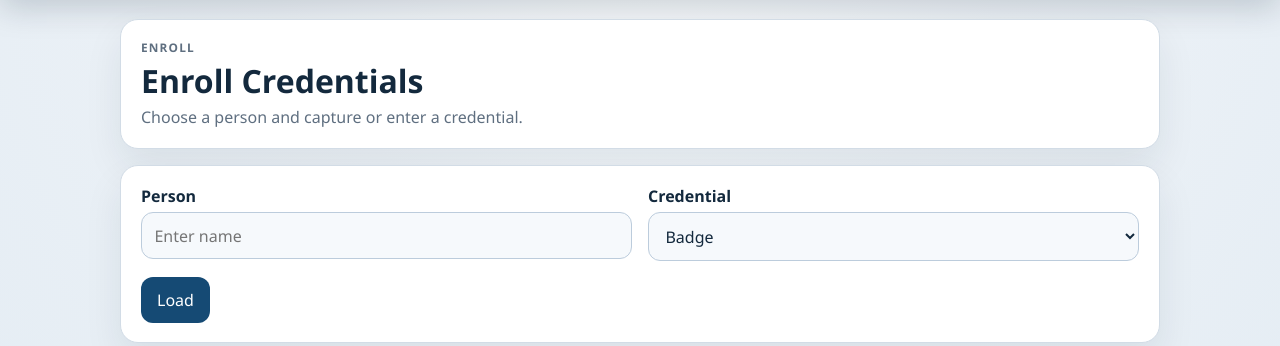
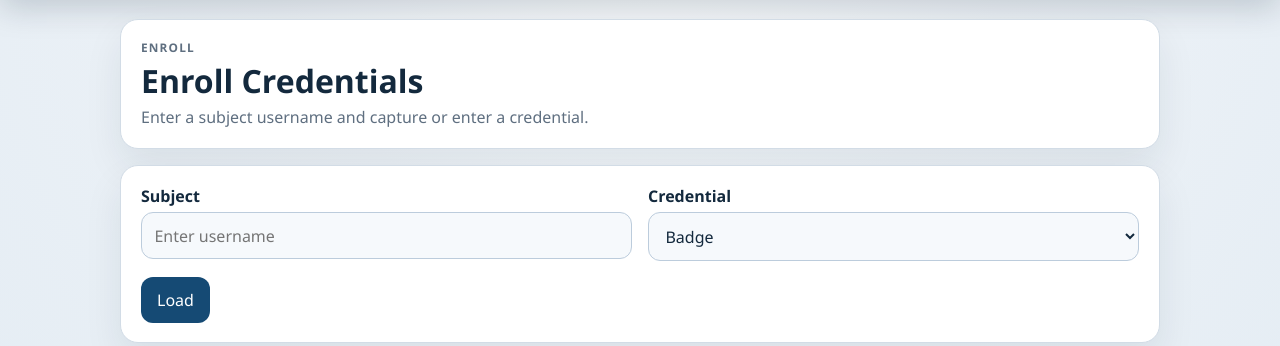
Before and after one commit to noahstephenson/MFA-System, a Django app: page /app/enroll/ in a window 1280 px wide. Shown: the part 127-473 px from the top of the page. Run offline with Django 5.2, Linux system fonts and the light colour scheme.

Commit message:
Use subject username for operator flows

```diff
--- a/django_app/core/forms.py
+++ b/django_app/core/forms.py
@@ -13,9 +13,15 @@ User = get_user_model()
 
 
 class AccessStartForm(forms.Form):
-    user = forms.ModelChoiceField(
-        queryset=User.objects.none(),
-        label="Person",
+    username = forms.CharField(
+        label="Subject",
+        strip=True,
+        widget=forms.TextInput(
+            attrs={
+                "autocomplete": "username",
+                "placeholder": "Enter username",
+            },
+        ),
     )
     resource = forms.ModelChoiceField(
         queryset=ProtectedResource.objects.none(),
@@ -40,10 +46,18 @@ class AccessStartForm(forms.Form):
 
     def __init__(self, *args, **kwargs):
         super().__init__(*args, **kwargs)
-        self.fields["user"].queryset = User.objects.filter(is_active=True).order_by("username")
         self.fields["resource"].queryset = ProtectedResource.objects.filter(active=True).order_by("name")
-        self.fields["user"].empty_label = None
         self.fields["resource"].empty_label = None
+
+    def clean_username(self):
+        username = str(self.cleaned_data.get("username") or "").strip()
+        if not username:
+            raise forms.ValidationError("Enter a username.")
+        user = User.objects.filter(username__iexact=username, is_active=True).first()
+        if user is None:
+            raise forms.ValidationError("Enter a known active username.")
+        self.cleaned_data["user"] = user
+        return username
 
     def clean_tier(self):
         tier = normalize_access_tier(self.cleaned_data.get("tier"))
@@ -66,24 +80,24 @@ class AccessStartForm(forms.Form):
 class UserSelectionForm(forms.Form):
     user = forms.ModelChoiceField(
         queryset=User.objects.none(),
-        label="Person",
+        label="Subject",
         required=False,
     )
 
     def __init__(self, *args, **kwargs):
         super().__init__(*args, **kwargs)
         self.fields["user"].queryset = User.objects.filter(is_active=True).order_by("username")
-        self.fields["user"].empty_label = "Select a person"
+        self.fields["user"].empty_label = "Select a subject"
 
 
 class EnrollmentChooserForm(forms.Form):
-    person_name = forms.CharField(
-        label="Person",
+    username = forms.CharField(
+        label="Subject",
         strip=True,
         widget=forms.TextInput(
             attrs={
-                "autocomplete": "name",
-                "placeholder": "Enter name",
+                "autocomplete": "username",
+                "placeholder": "Enter username",
             },
         ),
     )
@@ -96,11 +110,11 @@ class EnrollmentChooserForm(forms.Form):
         label="Credential",
     )
 
-    def clean_person_name(self):
-        person_name = str(self.cleaned_data.get("person_name") or "").strip()
-        if not person_name:
-            raise forms.ValidationError("Enter a person name.")
-        return person_name
+    def clean_username(self):
+        username = str(self.cleaned_data.get("username") or "").strip()
+        if not username:
+            raise forms.ValidationError("Enter a username.")
+        return username
 
     def clean_credential_type(self):
         credential_type = str(self.cleaned_data.get("credential_type") or "").strip()
@@ -115,16 +129,16 @@ class EnrollmentChooserForm(forms.Form):
 
 
 class CapturedCredentialForm(forms.Form):
-    person_name = forms.CharField(
+    username = forms.CharField(
         widget=forms.HiddenInput(),
     )
     captured_identifier = forms.CharField(widget=forms.HiddenInput())
 
-    def clean_person_name(self):
-        person_name = str(self.cleaned_data.get("person_name") or "").strip()
-        if not person_name:
-            raise forms.ValidationError("Enter a person name.")
-        return person_name
+    def clean_username(self):
+        username = str(self.cleaned_data.get("username") or "").strip()
+        if not username:
+            raise forms.ValidationError("Enter a username.")
+        return username
 
     def clean_captured_identifier(self):
         identifier = str(self.cleaned_data.get("captured_identifier") or "").strip()
@@ -134,7 +148,7 @@ class CapturedCredentialForm(forms.Form):
 
 
 class PinEnrollmentForm(forms.Form):
-    person_name = forms.CharField(
+    username = forms.CharField(
         widget=forms.HiddenInput(),
     )
     pin = forms.CharField(
@@ -159,11 +173,11 @@ class PinEnrollmentForm(forms.Form):
         super().__init__(*args, **kwargs)
         self.fields["label"].widget.attrs.update({"placeholder": "Optional label"})
 
-    def clean_person_name(self):
-        person_name = str(self.cleaned_data.get("person_name") or "").strip()
-        if not person_name:
-            raise forms.ValidationError("Enter a person name.")
-        return person_name
+    def clean_username(self):
+        username = str(self.cleaned_data.get("username") or "").strip()
+        if not username:
+            raise forms.ValidationError("Enter a username.")
+        return username
 
     def clean_pin(self):
         pin = str(self.cleaned_data.get("pin") or "").strip()
--- a/django_app/core/templates/core/access_result.html
+++ b/django_app/core/templates/core/access_result.html
@@ -20,7 +20,7 @@
         <h2 style="margin-top: 0;">Request details</h2>
         <ul class="detail-list">
             <li>
-                <span class="detail-label">Person</span>
+                <span class="detail-label">Subject</span>
                 {{ session.user.username|default:"Unknown" }}
             </li>
             <li>
--- a/django_app/core/templates/core/enroll.html
+++ b/django_app/core/templates/core/enroll.html
@@ -7,7 +7,7 @@
     <div>
         <div class="eyebrow">Enroll</div>
         <h1>Enroll Credentials</h1>
-        <p class="lead">Choose a person and capture or enter a credential.</p>
+        <p class="lead">Enter a subject username and capture or enter a credential.</p>
     </div>
 </section>
 
@@ -15,9 +15,9 @@
     <form method="get" class="form-grid">
         <div class="action-grid">
             <div class="form-field">
-                <label for="{{ chooser_form.person_name.id_for_label }}">{{ chooser_form.person_name.label }}</label>
-                {{ chooser_form.person_name }}
-                {{ chooser_form.person_name.errors }}
+                <label for="{{ chooser_form.username.id_for_label }}">{{ chooser_form.username.label }}</label>
+                {{ chooser_form.username }}
+                {{ chooser_form.username.errors }}
             </div>
             <div class="form-field">
                 <label for="{{ chooser_form.credential_type.id_for_label }}">{{ chooser_form.credential_type.label }}</label>
@@ -33,7 +33,7 @@
 
 {% if selected_user %}
     <section class="panel compact">
-        <div class="eyebrow">Current person</div>
+        <div class="eyebrow">Current subject</div>
         <h2 style="margin-bottom: 0;">{{ selected_user.username }}</h2>
     </section>
 
@@ -45,7 +45,7 @@
             <form method="post" class="actions" style="margin-bottom: 1rem;">
                 {% csrf_token %}
                 <input type="hidden" name="action" value="capture-rfid">
-                <input type="hidden" name="person_name" value="{{ selected_user.username }}">
+                <input type="hidden" name="username" value="{{ selected_user.username }}">
                 <input type="hidden" name="credential_type" value="rfid">
                 <button type="submit">Scan Badge</button>
             </form>
@@ -62,7 +62,7 @@
                     {% csrf_token %}
                     <input type="hidden" name="action" value="save-rfid">
                     <input type="hidden" name="credential_type" value="rfid">
-                    {{ badge_save_form.person_name }}
+                    {{ badge_save_form.username }}
                     {{ badge_save_form.captured_identifier }}
                     <button type="submit">Save Badge</button>
                 </form>
@@ -75,7 +75,7 @@
             <form method="post" class="actions" style="margin-bottom: 1rem;">
                 {% csrf_token %}
                 <input type="hidden" name="action" value="capture-fingerprint">
-                <input type="hidden" name="person_name" value="{{ selected_user.username }}">
+                <input type="hidden" name="username" value="{{ selected_user.username }}">
                 <input type="hidden" name="credential_type" value="biometric">
                 <button type="submit">Capture Fingerprint</button>
             </form>
@@ -92,7 +92,7 @@
                     {% csrf_token %}
                     <input type="hidden" name="action" value="save-fingerprint">
                     <input type="hidden" name="credential_type" value="biometric">
-                    {{ fingerprint_save_form.person_name }}
+                    {{ fingerprint_save_form.username }}
                     {{ fingerprint_save_form.captured_identifier }}
                     <button type="submit">Save Fingerprint</button>
                 </form>
@@ -106,7 +106,7 @@
                 {% csrf_token %}
                 <input type="hidden" name="action" value="save-pin">
                 <input type="hidden" name="credential_type" value="pin">
-                {{ pin_form.person_name }}
+                {{ pin_form.username }}
                 {{ pin_form.non_field_errors }}
                 <div class="form-field">
                     <label for="{{ pin_form.pin.id_for_label }}">{{ pin_form.pin.label }}</label>
--- a/django_app/core/templates/core/home.html
+++ b/django_app/core/templates/core/home.html
@@ -20,7 +20,7 @@
     <a class="feature-card" href="{% url 'core:access-start' %}">
         <div class="eyebrow">Step 2</div>
         <h2>Start Access Request</h2>
-        <p class="muted">Choose the person, resource, and tier, then run the check.</p>
+        <p class="muted">Enter the subject username, resource, and tier, then run the check.</p>
     </a>
 </div>
 {% endblock content %}
--- a/django_app/core/views.py
+++ b/django_app/core/views.py
@@ -90,10 +90,10 @@ def _operator_message(message):
         "Node-RED request timed out.": "Factor service timed out.",
         "Node-RED returned an invalid factor payload.": "Factor data was incomplete.",
         "Node-RED did not return any factor data.": "No factor data was returned.",
-        "RFID credential is not enrolled for this user.": "Badge is not enrolled for this person.",
+        "RFID credential is not enrolled for this user.": "Badge is not enrolled for this subject.",
         "RFID data was not collected.": "Badge scan unavailable.",
         "RFID data was not returned.": "Badge scan unavailable.",
-        "Fingerprint credential is not enrolled for this user.": "Fingerprint is not enrolled for this person.",
+        "Fingerprint credential is not enrolled for this user.": "Fingerprint is not enrolled for this subject.",
         "Fingerprint data was not returned.": "Fingerprint result unavailable.",
     }
     if cleaned in rewrites:
@@ -125,45 +125,45 @@ def _selected_user_from_value(raw_user_id):
     return User.objects.filter(id=int(raw_user_id), is_active=True).first()
 
 
-def _normalize_person_name(raw_name):
-    return str(raw_name or "").strip()
+def _normalize_username(raw_username):
+    return str(raw_username or "").strip()
 
 
-def _username_for_person_name(person_name):
-    username = slugify(person_name).replace("-", "_")
-    return username or person_name
+def _canonical_username(raw_username):
+    normalized_username = _normalize_username(raw_username)
+    username = slugify(normalized_username).replace("-", "_")
+    return username or normalized_username
 
 
-def _get_or_create_person(person_name):
-    normalized_name = _normalize_person_name(person_name)
-    if not normalized_name:
+def _get_or_create_subject(username):
+    canonical_username = _canonical_username(username)
+    if not canonical_username:
         return None
 
-    username = _username_for_person_name(normalized_name)
-    user = User.objects.filter(username__iexact=username).first()
+    user = User.objects.filter(username__iexact=canonical_username).first()
     if user is None:
-        user = User.objects.create_user(username=username)
+        user = User.objects.create_user(username=canonical_username)
     if not user.is_active:
         user.is_active = True
         user.save(update_fields=["is_active"])
     return user
 
 
-def _selected_person_name_from_request(request):
-    return _normalize_person_name(request.POST.get("person_name") or request.GET.get("person_name"))
+def _selected_username_from_request(request):
+    return _normalize_username(request.POST.get("username") or request.GET.get("username"))
 
 
 def _selected_user_from_request(request):
-    person_name = _selected_person_name_from_request(request)
-    if person_name:
-        return _get_or_create_person(person_name)
+    username = _selected_username_from_request(request)
+    if username:
+        return _get_or_create_subject(username)
     return _selected_user_from_value(request.POST.get("user", "")) or _selected_user_from_value(request.GET.get("user", ""))
 
 
-def _initial_person_value(selected_user, person_name=""):
-    if person_name:
-        return {"person_name": person_name}
-    return {"person_name": selected_user.username} if selected_user is not None else {}
+def _initial_username_value(selected_user, username=""):
+    if username:
+        return {"username": username}
+    return {"username": selected_user.username} if selected_user is not None else {}
 
 
 def _selected_credential_type(request):
@@ -446,13 +446,13 @@ def access_result(request, session_id):
 
 
 def enroll(request):
-    selected_person_name = _selected_person_name_from_request(request)
+    selected_username = _selected_username_from_request(request)
     selected_user = _selected_user_from_request(request)
     selected_credential_type = _selected_credential_type(request)
     badge_capture = None
     fingerprint_capture = None
     chooser_initial = {
-        **_initial_person_value(selected_user, selected_person_name),
+        **_initial_username_value(selected_user, selected_username),
         "credential_type": selected_credential_type,
     }
 
@@ -461,20 +461,20 @@ def enroll(request):
         chooser_form = EnrollmentChooserForm(request.POST)
         chooser_form.fields["credential_type"].required = False
 
-    person_initial = _initial_person_value(selected_user, selected_person_name)
-    badge_save_form = CapturedCredentialForm(initial=person_initial)
-    fingerprint_save_form = CapturedCredentialForm(initial=person_initial)
-    pin_form = PinEnrollmentForm(initial=person_initial)
+    username_initial = _initial_username_value(selected_user, selected_username)
+    badge_save_form = CapturedCredentialForm(initial=username_initial)
+    fingerprint_save_form = CapturedCredentialForm(initial=username_initial)
+    pin_form = PinEnrollmentForm(initial=username_initial)
 
     if request.method == "POST":
         action = str(request.POST.get("action") or "").strip()
         if action and selected_user is None:
-            messages.warning(request, "Enter a person name first.")
+            messages.warning(request, "Enter a username first.")
         elif action == "save-pin":
             pin_form = PinEnrollmentForm(request.POST)
             if pin_form.is_valid():
                 try:
-                    user = _get_or_create_person(pin_form.cleaned_data["person_name"])
+                    user = _get_or_create_subject(pin_form.cleaned_data["username"])
                     result = enroll_credential(
                         user_id=user.id,
                         credential_type=Credential.CredentialType.PIN,
@@ -490,7 +490,7 @@ def enroll(request):
                         _credential_saved_message(result["credential"], created=result["created"]),
                     )
                     return redirect(
-                        f"{reverse('core:enroll')}?person_name={result['credential'].user.username}&credential_type={Credential.CredentialType.PIN}"
+                        f"{reverse('core:enroll')}?username={result['credential'].user.username}&credential_type={Credential.CredentialType.PIN}"
                     )
         elif action == "capture-rfid":
             try:
@@ -515,7 +515,7 @@ def enroll(request):
                 if capture_result["ok"]:
                     badge_save_form = CapturedCredentialForm(
                         initial={
-                            **_initial_person_value(selected_user, selected_person_name),
+                            **_initial_username_value(selected_user, selected_username),
                             "captured_identifier": capture_result["identifier"],
                         }
                     )
@@ -523,7 +523,7 @@ def enroll(request):
             badge_save_form = CapturedCredentialForm(request.POST)
             if badge_save_form.is_valid():
                 try:
-                    user = _get_or_create_person(badge_save_form.cleaned_data["person_name"])
+                    user = _get_or_create_subject(badge_save_form.cleaned_data["username"])
                     result = enroll_credential(
                         user_id=user.id,
                         credential_type=Credential.CredentialType.RFID,
@@ -539,7 +539,7 @@ def enroll(request):
                         _credential_saved_message(result["credential"], created=result["created"]),
                     )
                     return redirect(
-                        f"{reverse('core:enroll')}?person_name={result['credential'].user.username}&credential_type={Credential.CredentialType.RFID}"
+                        f"{reverse('core:enroll')}?username={result['credential'].user.username}&credential_type={Credential.CredentialType.RFID}"
                     )
             else:
                 if not str(request.POST.get("captured_identifier") or "").strip():
@@ -571,7 +571,7 @@ def enroll(request):
                 if capture_result["ok"]:
                     fingerprint_save_form = CapturedCredentialForm(
                         initial={
-                            **_initial_person_value(selected_user, selected_person_name),
+                            **_initial_username_value(selected_user, selected_username),
                             "captured_identifier": capture_result["identifier"],
                         }
                     )
@@ -579,7 +579,7 @@ def enroll(request):
             fingerprint_save_form = CapturedCredentialForm(request.POST)
             if fingerprint_save_form.is_valid():
                 try:
-                    user = _get_or_create_person(fingerprint_save_form.cleaned_data["person_name"])
+                    user = _get_or_create_subject(fingerprint_save_form.cleaned_data["username"])
                     result = enroll_credential(
                         user_id=user.id,
                         credential_type=Credential.CredentialType.BIOMETRIC,
@@ -595,7 +595,7 @@ def enroll(request):
                         _credential_saved_message(result["credential"], created=result["created"]),
                     )
                     return redirect(
-                        f"{reverse('core:enroll')}?person_name={result['credential'].user.username}&credential_type={Credential.CredentialType.BIOMETRIC}"
+                        f"{reverse('core:enroll')}?username={result['credential'].user.username}&credential_type={Credential.CredentialType.BIOMETRIC}"
                     )
             else:
                 if not str(request.POST.get("captured_identifier") or "").strip():
```
Also changed, not shown: django_app/core/templates/core/access_start.html (+4 -4 lines), django_app/core/tests/test_views.py (+21 -21 lines).
